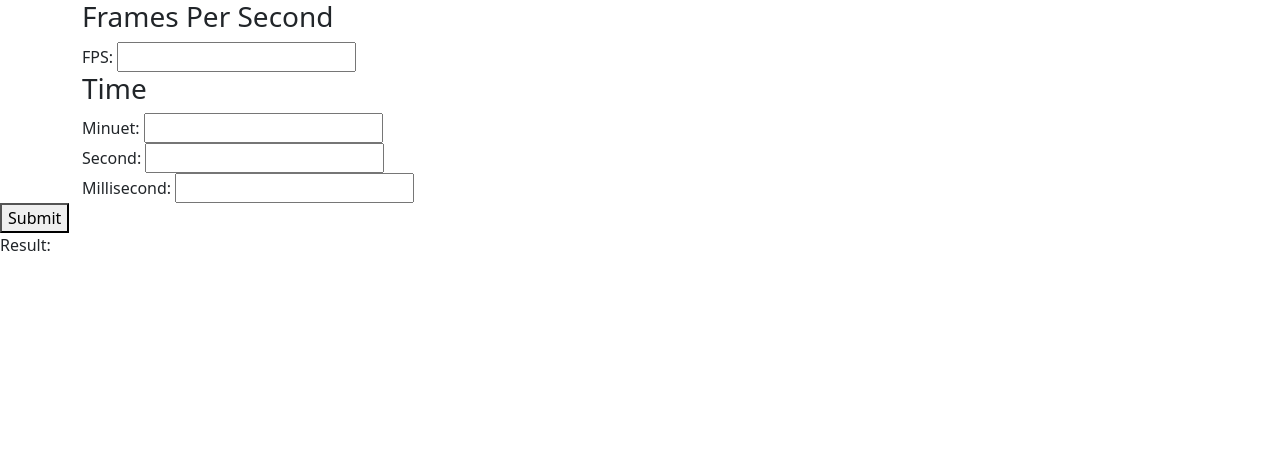
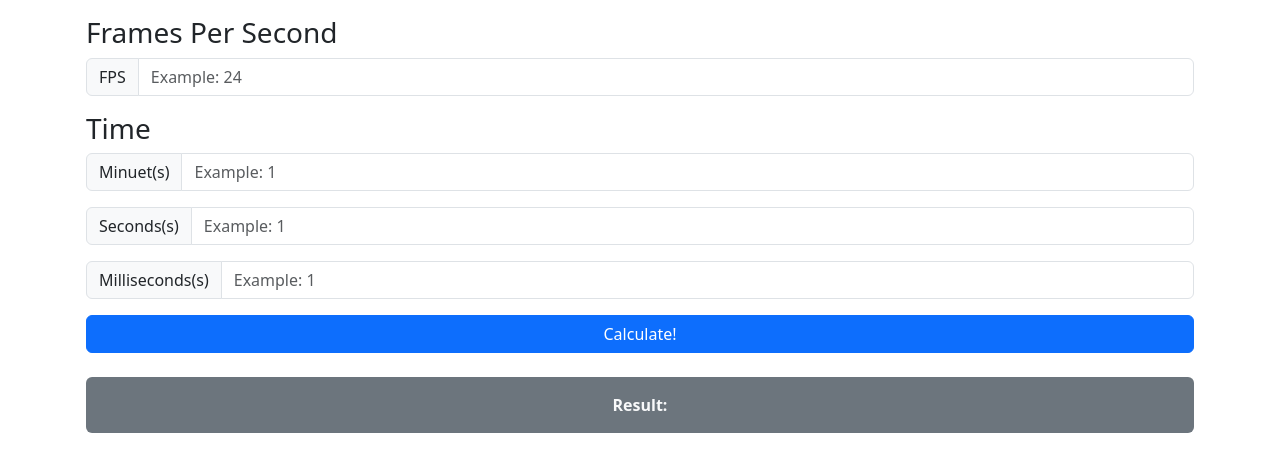
Before and after one commit to DYNOPUNCH/Animation-Calculator, a website: page index.html in a window 1280 px wide. Drawn offline with nearby package versions, Linux system fonts and the light colour scheme.

Commit message:
styled via bootstrap

```diff
--- a/index.html
+++ b/index.html
@@ -19,29 +19,61 @@
         <![endif]-->
 
 
-        <div class="container">
+
+        <div class="container p-3">
+
+            <!-- Frames per Second -->
 
             <h3>Frames Per Second</h3>
-            <label for="fps_l">FPS: </label>
-            <input type="text" name="fps_l" id="fps_l"><br>
+            <div class="input-group mb-3">
+                <span class="input-group-text" id="basic-addon1">FPS</span>
+                <input type="text" id="fps_l" class="form-control" placeholder="Example: 24" aria-label="fps" aria-describedby="basic-addon1">
+            </div>
             <h3>Time</h3>
-            <label for="Minuet_l">Minuet: </label>
-            <input type="text" name="Minuet_l" id="Minuet_l"><br>
-            <label for="Second_l">Second: </label>
-            <input type="text" name="Second_l" id="Second_l"><br>
-            <label for="Milli_l">Millisecond: </label>
-            <input type="text" name="Milli_l" id="Milli_l"><br>
+
+            <!-- Minuet(s) -->
+
+            <div class="input-group mb-3">
+                <span class="input-group-text" id="basic-addon1">Minuet(s)</span>
+                <input type="text" id="Minuet_l" class="form-control" placeholder="Example: 1" aria-label="fps" aria-describedby="basic-addon1">
+            </div>
+
+            <!-- Second(s) -->
+
+            <div class="input-group mb-3">
+                <span class="input-group-text" id="basic-addon1">Seconds(s)</span>
+                <input type="text" id="Second_l" class="form-control" placeholder="Example: 1" aria-label="fps" aria-describedby="basic-addon1">
+            </div>
+
+            <!-- Millisecond(s) -->
+
+            <div class="input-group mb-3">
+                <span class="input-group-text" id="basic-addon1">Milliseconds(s)</span>
+                <input type="text" id="Milli_l" class="form-control" placeholder="Example: 1" aria-label="fps" aria-describedby="basic-addon1">
+            </div>
+
+            <!-- Button for calculating the result. -->
+
+            <div class="d-grid gap-2">
+                <button onclick="calculateFrames()" class="btn btn-primary" type="button">Calculate!</button>
+            </div>
+
+            <br>
+
+            <!-- Calculated Result-->
+
+            <div class="container bg-secondary rounded text-light p-3">
+                <center>
+                    <b>
+                        <span>Result: </span>
+                        <span id="result"></span>
+                    </b>
+                </center>
+            </div>
 
         </div>
 
-
-
-
-        <button onclick="calculateFrames()">Submit</button>
-
-        <div>Result: </div>
-        <b><div id="result"></div></b>
-
-        <script src="script.js" async defer></script>
+        <script src="src/script.js" async defer></script>
+        <script src="node_modules/bootstrap/dist/js/bootstrap.bundle.min.js" async defer></script>
     </body>
 </html>
```
